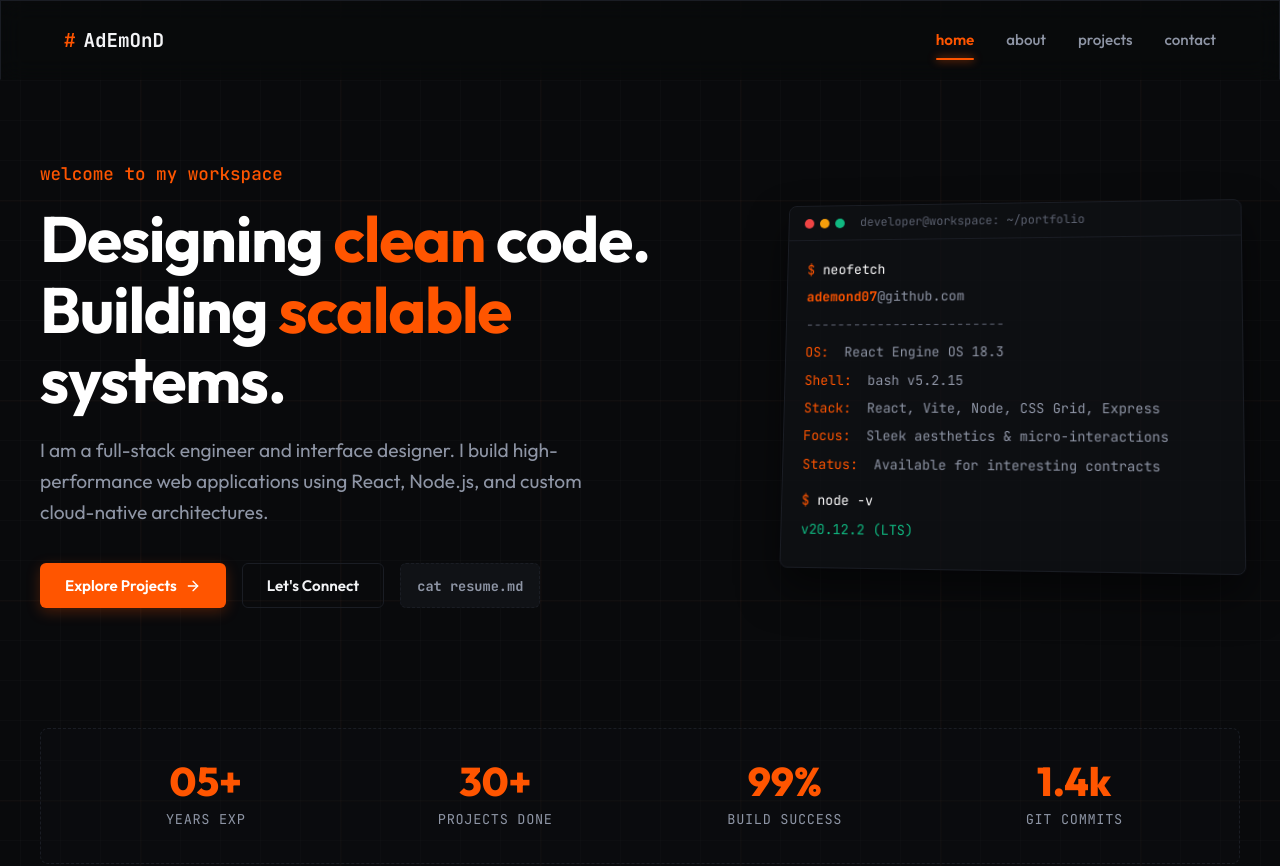
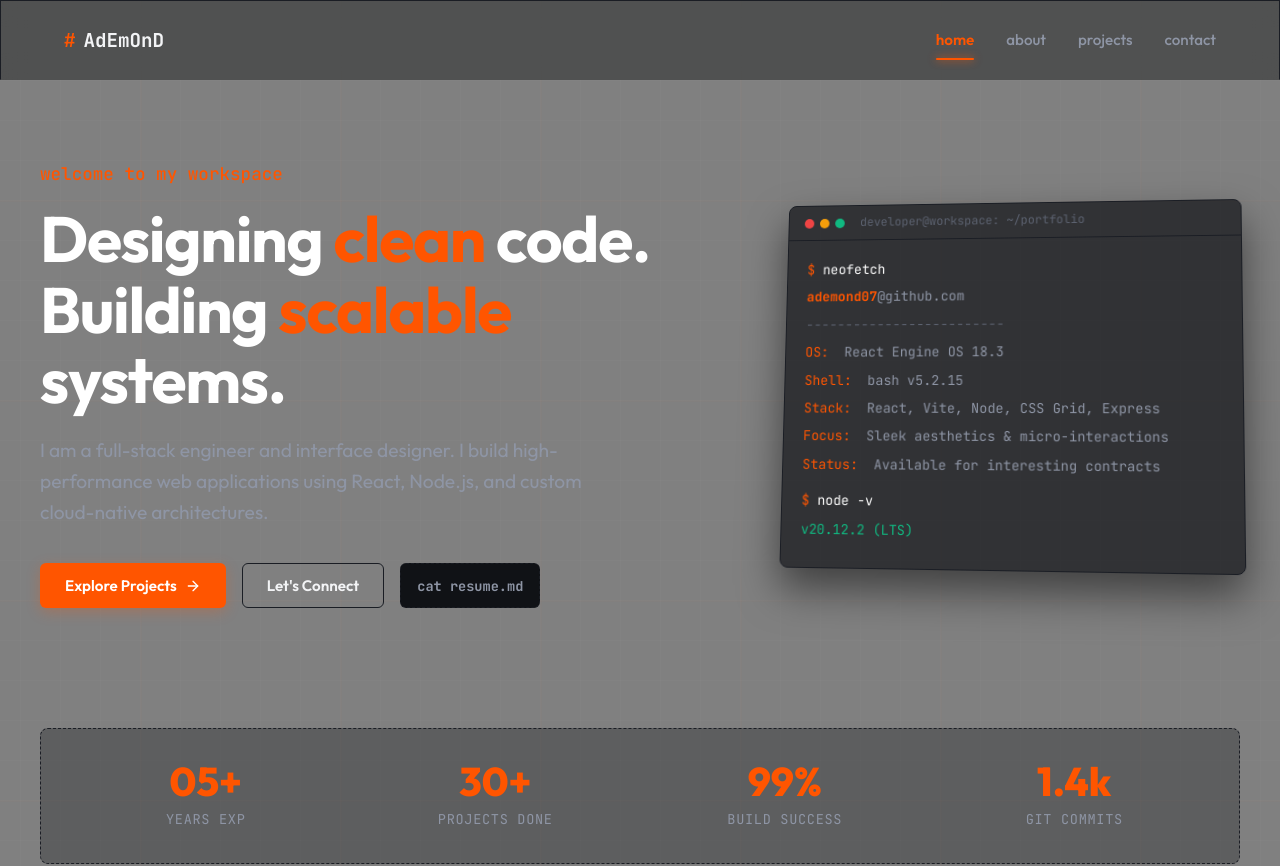
Before and after one commit to AdEmOnD07/portfolio, a React (Vite) app: page / in a window 1280 px wide. Shown: the top 866 px of the page. Built offline with nearby package versions, Linux system fonts and the light colour scheme.

Commit message:
Change global website background color to #808080

```diff
--- a/src/index.css
+++ b/src/index.css
@@ -1,6 +1,6 @@
 :root {
   /* Color Design Tokens */
-  --color-bg-deep: #090a0c;
+  --color-bg-deep: #808080;
   --color-bg-card: #101216;
   --color-bg-card-hover: #171a21;
   --color-orange: #ff5500;
```
